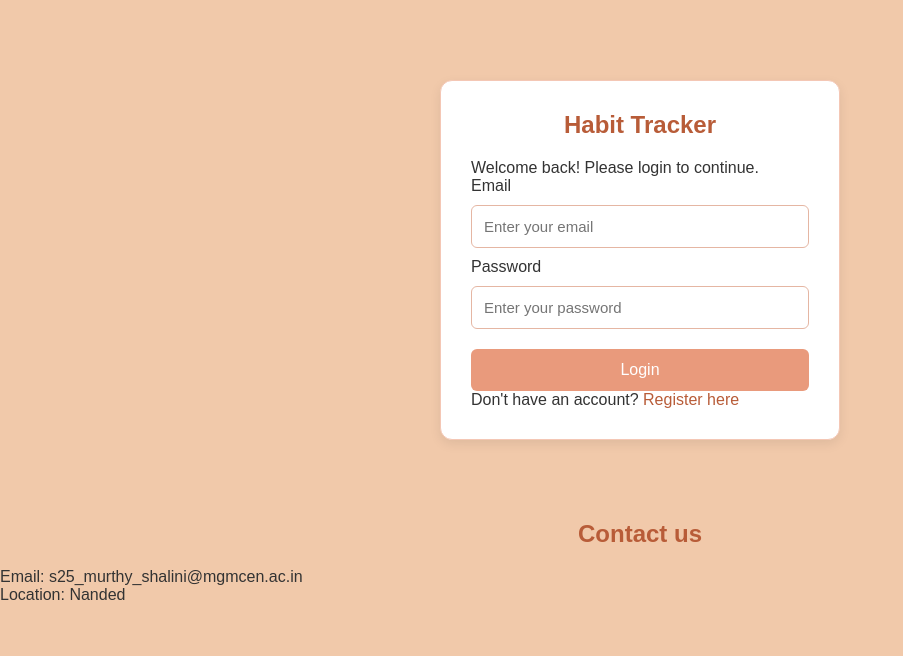
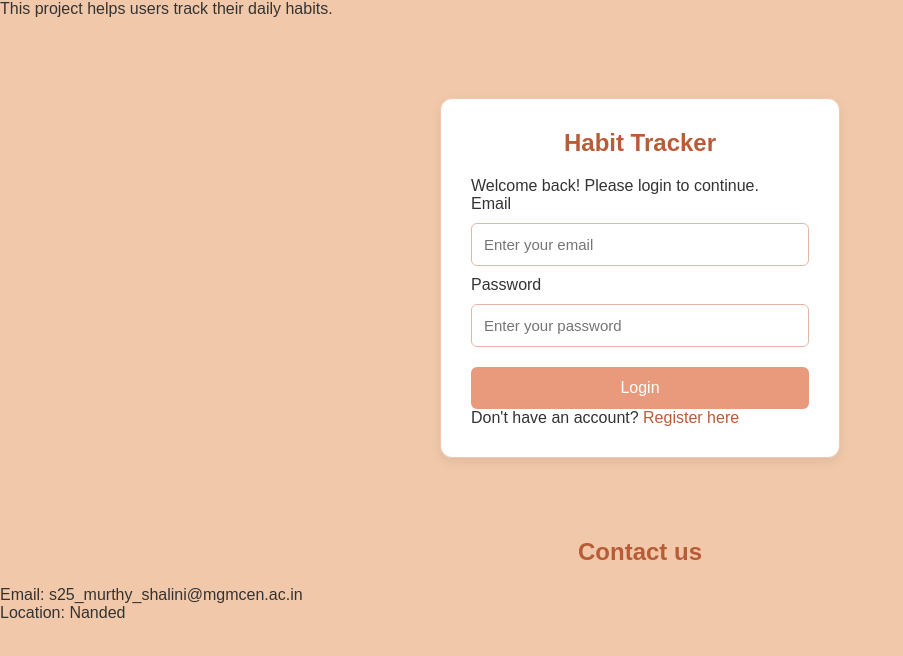
Before and after one commit to shalinimurthy3/HabitTracker, a plain HTML site: page index.html in a window 1280 px wide. Shown: the whole page, without its empty margins (0-903 px from the left). Drawn offline with Linux system fonts and the light colour scheme.

Commit message:
Add project description to index.html

```diff
--- a/index.html
+++ b/index.html
@@ -7,7 +7,7 @@
     <link rel="stylesheet" href="style.css">
 </head>
 <body>
-
+    <p>This project helps users track their daily habits.</p>
     <div class="container">
 
         <h2>Habit Tracker</h2>
```
